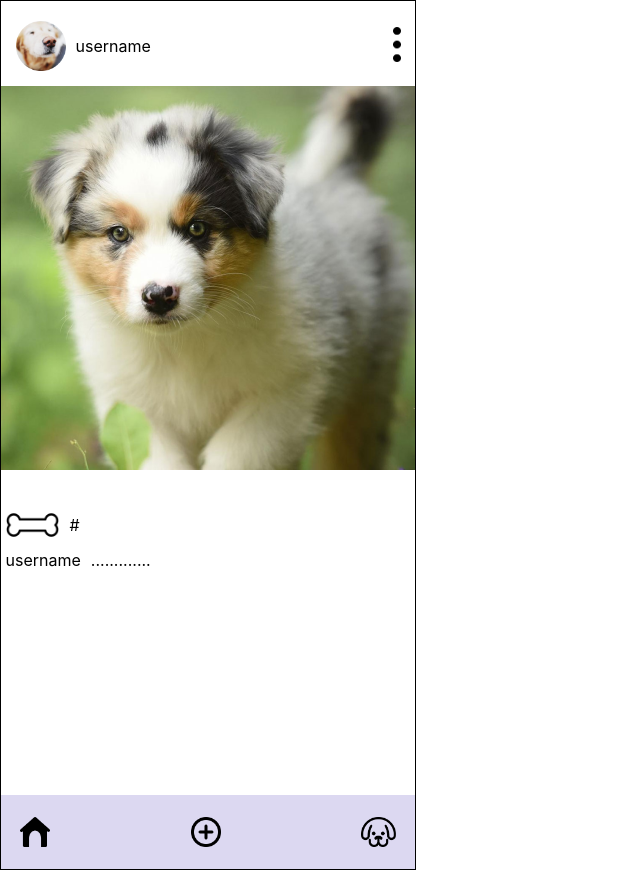
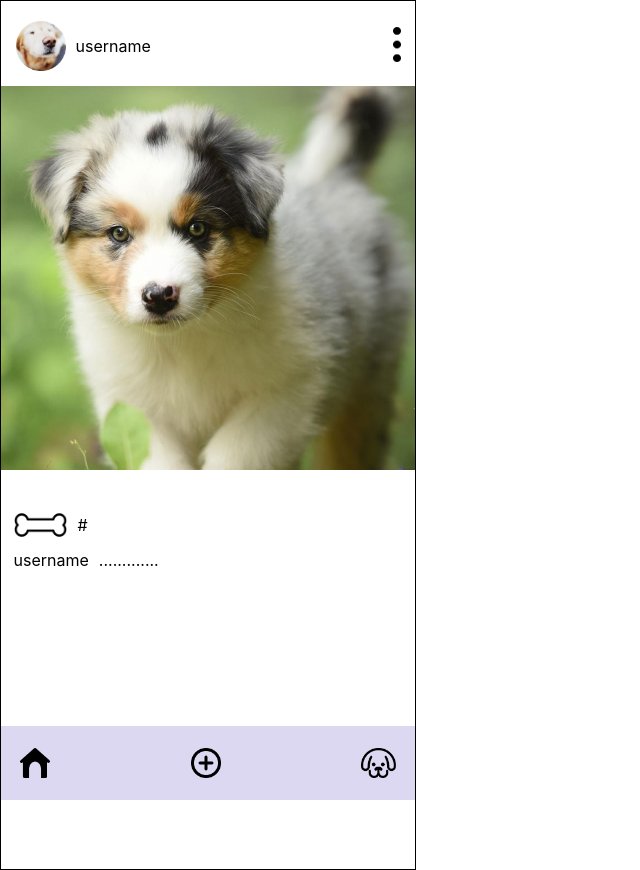
Before and after one commit to Evelyn-ZYW/Pluto-Frontend, a React (Create React App) app: page /AllPosts in a window 1280 px wide. Shown: the whole page, without its empty margins (0-640 px from the left). Built offline with nearby package versions, Linux system fonts and the light colour scheme.

Commit message:
added pages!

```diff
--- a/src/App.js
+++ b/src/App.js
@@ -7,6 +7,8 @@ import PostPage from 'pages/Post';
 import AddPost from 'pages/AddPost';
 import ProfilePage from 'pages/Profile';
 import EditProfile from 'pages/EditProfile';
+import EditPost from 'pages/EditPost';
+import MyPost from 'pages/MyPost';
 
 import {
   BrowserRouter as Router,
@@ -47,6 +49,12 @@ function App() {
           <Route exact path='/EditProfile'>
             <EditProfile />
           </Route>
+          <Route exact path='/EditPost'>
+            <EditPost />
+          </Route>
+          <Route exact path='/MyPost'>
+            <MyPost />
+          </Route>
         </Switch>
       </div>
     </Router>
--- a/src/comps/Navigation/index.js
+++ b/src/comps/Navigation/index.js
@@ -1,77 +1,71 @@
-import React from 'react';
-import styled from 'styled-components';
+import React from "react";
+import styled from "styled-components";
 
+import Home1 from "assets/home.png";
+import Plus1 from "assets/new.png";
+import User1 from "assets/puppy.png";
 
-import Home1 from 'assets/home.png';
-import Plus1 from 'assets/new.png';
-import User1 from 'assets/puppy.png';
-
-import {useHistory} from 'react-router-dom';
+import { useHistory } from "react-router-dom";
 
 const Container = styled.div`
-    background-color: ${props => props.bgcolor ? props.bgcolor : "#DCD8F1"};
+  background-color: ${(props) => (props.bgcolor ? props.bgcolor : "#DCD8F1")};
   display: flex;
   justify-content: space-between;
   align-items: center;
-    margin:0;
+  position: fixed;
+  bottom: 0;
+  margin: 0;
   padding: 7px;
-    max-width: ${props => props.maxwidth ? props.maxwidth : "414px"};
-    min-width: ${props => props.minwidth ? props.minwidth : "414px"};
-    max-height: ${props => props.maxheight ? props.maxheight : "60px"};
-    min-height: ${props => props.minheight ? props.minheight : "60px"};
-
+  max-width: ${(props) => (props.maxwidth ? props.maxwidth : "414px")};
+  min-width: ${(props) => (props.minwidth ? props.minwidth : "414px")};
+  max-height: ${(props) => (props.maxheight ? props.maxheight : "60px")};
+  min-height: ${(props) => (props.minheight ? props.minheight : "60px")};
 `;
 
 const Home = styled.img`
-max-width: ${props => props.maxwh ? props.maxwh : "30px"};
-min-width: ${props => props.minwh ? props.minwh : "30px"};
+  max-width: ${(props) => (props.maxwh ? props.maxwh : "30px")};
+  min-width: ${(props) => (props.minwh ? props.minwh : "30px")};
   margin-left: 12px;
 `;
 
 const PlusPost = styled.img`
-max-width: ${props => props.maxwh ? props.maxwh : "30px"};
-min-width: ${props => props.minwh ? props.minwh : "30px"};
+  max-width: ${(props) => (props.maxwh ? props.maxwh : "30px")};
+  min-width: ${(props) => (props.minwh ? props.minwh : "30px")};
 `;
 
 const Puppy = styled.img`
-max-width: ${props => props.maxwh ? props.maxwh : "35px"};
-min-width: ${props => props.minwh ? props.minwh : "30px"};
+  max-width: ${(props) => (props.maxwh ? props.maxwh : "35px")};
+  min-width: ${(props) => (props.minwh ? props.minwh : "30px")};
   margin-right: 12px;
 `;
 
-
-const Navigtion = ({minheight, minwidth, maxheight, maxwidth}) => {
-
+const Navigtion = ({ minheight, minwidth, maxheight, maxwidth }) => {
   const history = useHistory();
 
   const clickNew = () => {
-        history.push('/AddPost')
-    }
+    history.push("/AddPost");
+  };
 
   const clickHome = () => {
-        history.push('/AllPosts')
-    }
+    history.push("/AllPosts");
+  };
 
   const clickProfile = () => {
-        history.push('/Profile')
-    }
+    history.push("/Profile");
+  };
 
-    return <Container
+  return (
+    <Container
       maxwidth={maxwidth}
       minwidth={minwidth}
       maxheight={maxheight}
       minheight={minheight}
     >
-        <Home onClick={clickHome} src={Home1}>
-
-        </Home>
-        <PlusPost onClick={clickNew} src={Plus1}>
-
-        </PlusPost>
-        <Puppy onClick={clickProfile} src={User1}>
-
-        </Puppy>
+      <Home onClick={clickHome} src={Home1}></Home>
+      <PlusPost onClick={clickNew} src={Plus1}></PlusPost>
+      <Puppy onClick={clickProfile} src={User1}></Puppy>
     </Container>
-}
+  );
+};
 
 export default Navigtion;
--- a/src/comps/Post/index.js
+++ b/src/comps/Post/index.js
@@ -1,17 +1,15 @@
-import React, {useState, useEffect} from 'react';
-import styled from 'styled-components';
+import React, { useState, useEffect } from "react";
+import styled from "styled-components";
 
-import ImgButton from 'comps/ImgButton';
+import ImgButton from "comps/ImgButton";
 
 //below are the imported icons
-import More from 'assets/more.png';
-import Treat from 'assets/treat.png';
-import Treated from 'assets/treated.png';
-import Ava1 from 'assets/a1.png';
+import More from "assets/more.png";
+import Treat from "assets/treat.png";
+import Treated from "assets/treated.png";
+import Ava1 from "assets/a1.png";
 import Cute from "assets/cute.png";
-import DeletePopup from 'comps/DeletePopup';
-
-
+import DeletePopup from "comps/DeletePopup";
 
 const Container = styled.div`
   max-width: 450px;
@@ -20,6 +18,7 @@ const Container = styled.div`
   flex-direction: column;
   justify-content: space-around;
   align-items: center;
+  margin-bottom: 3em;
 
   .open {
     display: block;
@@ -37,7 +36,6 @@ const Container = styled.div`
   .close.open {
     display: block;
   }
-
 `;
 
 const Top = styled.div`
@@ -48,10 +46,10 @@ const Top = styled.div`
   align-items: center;
   margin-bottom: 15px;
 
-    & > div{
-        display:flex;
+  & > div {
+    display: flex;
     align-items: center;
-        padding:0 10px;
+    padding: 0 10px;
   }
 `;
 const Middle = styled.div`
@@ -61,7 +59,9 @@ const Middle = styled.div`
 const Bottom = styled.div`
   max-width: 90%;
   min-width: 90%;
-    margin-top:0;
+  margin-top: 0;
+  margin-left: 1em;
+
   & > div {
     display: flex;
     align-items: center;
@@ -74,13 +74,10 @@ const Icon = styled.img`
 `;
 const Image = styled.img`
   max-width: 414px;
-
 `;
 
-
-
 const Overlay = styled.div`
-background-color: rgba(0,0,0,0.5);
+  background-color: rgba(0, 0, 0, 0.5);
   width: 414px;
   height: 868px;
   display: flex;
@@ -93,17 +90,16 @@ margin: 17.5px;
 `;
 
 const Post = ({ un, caption, number }) => {
-
   const [open, setOpen] = useState(true);
   const [close, setClose] = useState(false);
 
-    return <Container>
+  return (
+    <Container>
       <Top>
         <div>
           <Icon src={Ava1} />
           <span style={{ paddingLeft: "10px" }}>{un}</span>
         </div>
-
 
         <ImgButton
           src={More}
@@ -112,17 +108,14 @@ const Post = ({ un, caption, number }) => {
           onClick={() => {
             setOpen(!open);
             setClose(!close);
-
-                }}/>
+          }}
+        />
 
         <div className={open ? "open" : null}>
           <Overlay>
             <DeletePopup />
           </Overlay>
-
         </div>
-
-
       </Top>
       <Middle>
         <Image src={Cute} />
@@ -138,12 +131,13 @@ const Post = ({ un, caption, number }) => {
         </div>
       </Bottom>
     </Container>
-}
+  );
+};
 
 Post.defaultProps = {
   un: "username",
   number: "",
   caption: ".............",
-}
+};
 
 export default Post;
--- /dev/null
+++ b/src/pages/EditPost/index.js
@@ -0,0 +1,120 @@
+import React, { useState, useEffect } from "react";
+import styled from "styled-components";
+import ImgButton from "../../comps/ImgButton";
+import Upload from "../../comps/Upload";
+import Navigation from "../../comps/Navigation";
+import Close from "../../assets/close.png";
+import Check from "../../assets/checkmark.png";
+import { useHistory } from "react-router-dom";
+import Post from "../../comps/Post";
+
+const Container = styled.div`
+  border: 1px solid black;
+  width: 414px;
+  height: 868px;
+  display: flex;
+  flex-direction: column;
+  align-items: center;
+  justify-content: space-between;
+  position: relative;
+`;
+const Top = styled.div`
+  width: 90%;
+  min-height: 76px;
+  max-height: 76px;
+  display: flex;
+  align-items: center;
+  justify-content: space-between;
+  font-family: "Poppins", sans-serif;
+  font-weight: 700;
+  font-size: 21px;
+  #center {
+    position: absolute;
+    left: 35%;
+  }
+  #post {
+    color: #9dcff6;
+  }
+`;
+const Middle = styled.div`
+  width: 414px;
+  height: 414px;
+  background-color: ${(props) => (props.bgcolor ? props.bgcolor : "#E5E5E5")};
+  display: flex;
+  justify-content: center;
+  align-items: center;
+  & > img {
+    width: 49px;
+    height: 49px;
+  }
+`;
+const Bottom = styled.div`
+  #area {
+    font-family: "Poppins", sans-serif;
+    font-weight: 400;
+    font-size: 21px;
+    resize: none;
+    outline: none;
+    border: 1px solid;
+    border-radius: 10px;
+    display: block;
+    box-sizing: border-box;
+    width: 371px;
+    height: 220px;
+    padding: 20px;
+    background-position: bottom right;
+  }
+`;
+
+const EditPost = () => {
+  const history = useHistory();
+
+  const [upload, setUpload] = useState();
+  const [image, setImage] = useState({ preview: "", raw: "" });
+
+  const HandleUpload = (e) => {
+    setUpload(true);
+    setImage({
+      preview: URL.createObjectURL(e.target.files[0]),
+      raw: e.target.files[0],
+    });
+  };
+
+  const clickExit = () => {
+    history.push("/AllPosts");
+  };
+  const clickOkay = () => {
+    history.push("/MyPost");
+  };
+  return (
+    <Container>
+      <Top>
+        <ImgButton src={Close} maxwh="27px" maxht="27px" onClick={clickExit} />
+        <h3 id="center">EDIT POST</h3>
+        {upload ? <h3 id="post">POST</h3> : <h3></h3>}
+        <ImgButton src={Check} maxwh="27px" maxht="27px" onClick={clickOkay} />
+      </Top>
+      <Middle>
+        {upload ? (
+          <Upload
+            onChange={HandleUpload}
+            url={image.preview}
+            display={"none"}
+          />
+        ) : (
+          <Upload onChange={HandleUpload} url={image.preview} />
+        )}
+      </Middle>
+      <Bottom>
+        <textarea
+          id="area"
+          placeholder="caption here..."
+          maxLength="150"
+        ></textarea>
+      </Bottom>
+      <Navigation minwidth="400px" />
+    </Container>
+  );
+};
+
+export default EditPost;
--- /dev/null
+++ b/src/pages/MyPost/index.js
@@ -0,0 +1,71 @@
+import React, { useState } from "react";
+import styled from "styled-components";
+import Navigation from "../../comps/Navigation";
+import Post from "../../comps/Post";
+import ImgButton from "../../comps/ImgButton";
+import Left from "../../assets/left_arrow.png";
+import { useHistory } from "react-router-dom";
+
+const Container = styled.div`
+  border: 1px solid black;
+  width: 414px;
+  height: 868px;
+  display: flex;
+  flex-direction: column;
+  align-items: center;
+  justify-content: space-between;
+
+  #text {
+    font-family: "Poppins", sans-serif;
+    font-weight: 600;
+    font-size: 21px;
+  }
+`;
+
+const Top = styled.div`
+  width: 90%;
+  min-height: 76px;
+  max-height: 76px;
+  display: flex;
+  align-items: center;
+  justify-content: space-between;
+  font-family: "Poppins", sans-serif;
+  font-weight: 700;
+  font-size: 21px;
+  #center {
+    position: absolute;
+    left: 35%;
+  }
+  #post {
+    color: #9dcff6;
+  }
+`;
+const Main = styled.div`
+  margin-top: 20px;
+  display: flex;
+  align-items: center;
+  justify-content: center;
+  flex-direction: column;
+`;
+
+const MyPost = () => {
+  const history = useHistory();
+  const clickExit = () => {
+    history.push("/Profile");
+  };
+  return (
+    <Container>
+      <Top>
+        <ImgButton src={Left} maxwh="27px" maxht="27px" onClick={clickExit} />
+        <h3 id="center">POSTS</h3>
+      </Top>
+      <Main>
+        <Post />
+        <Post />
+      </Main>
+      <Navigation minwidth="400px" />
+    </Container>
+  );
+};
+
+export default MyPost;
```
Also changed, not shown: src/assets/checkmark.png (added), 1 other file (tests, documents, lock files or other folders). Lines whose indentation alone changed are shown as unchanged.
